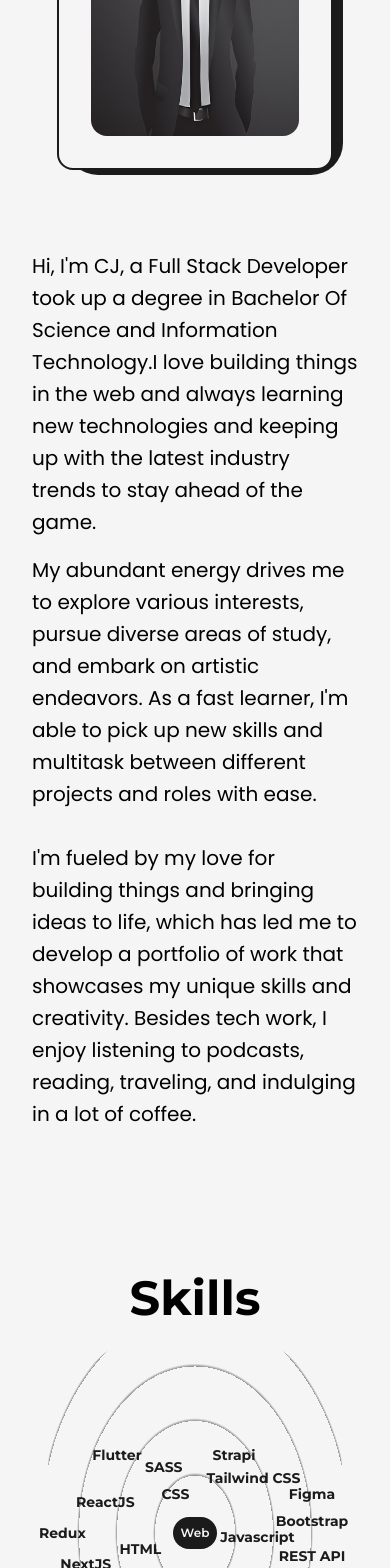
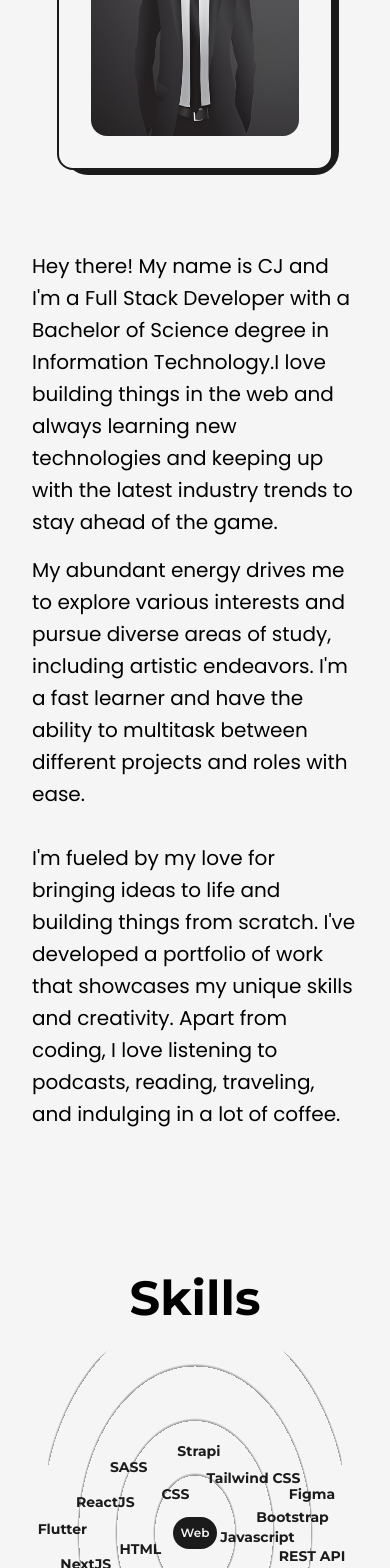
Before and after one commit to CodeChd/Portfolio, a Next.js app: page /about in a window 390 px wide. Shown: the part 432-2000 px from the top of the page. Built offline with nearby package versions, Linux system fonts and the light colour scheme.

Commit message:
Responsive about image, Home and projects mods

```diff
--- a/src/components/AboutMe.js
+++ b/src/components/AboutMe.js
@@ -8,9 +8,10 @@ const AboutMe = () => {
           initial={{ y: 50 }}
           whileInView={{ y: 0 }}
           transition={{ duration: 0.8, type: "spring" }}
+          viewport={{once: true}}
           className="text-4xl  leading-[3.5rem] lg:text-3xl md:text-2xl sm:text-[20px]"
         >
-          Hi, I&apos;m CJ, a Full Stack Developer took up a degree in Bachelor Of Science and Information Technology.I love building things in the web and always
+          Hey there! My name is CJ and I&apos;m a Full Stack Developer with a Bachelor of Science degree in Information Technology.I love building things in the web and always
           learning new technologies and keeping up with the latest industry
           trends to stay ahead of the game.
         </motion.p>
@@ -19,23 +20,19 @@ const AboutMe = () => {
           initial={{ y: 50 }}
           whileInView={{ y: 0 }}
           transition={{ delay: 0.2, duration: 0.8, type: "spring" }}
+          viewport={{once: true}}
           className="text-4xl my-4 font-[500] leading-[3.5rem] lg:text-3xl md:text-2xl sm:text-[20px]"
         >
-          My abundant energy drives me to explore various interests, pursue
-          diverse areas of study, and embark on artistic endeavors. As a fast
-          learner, I&apos;m able to pick up new skills and multitask between
-          different projects and roles with ease.
+          My abundant energy drives me to explore various interests and pursue diverse areas of study, including artistic endeavors. I&apos;m a fast learner and have the ability to multitask between different projects and roles with ease.
         </motion.p>
         <motion.p
           initial={{ y: 50 }}
           whileInView={{ y: 0 }}
           transition={{ delay: 0.3, duration: 0.8, type: "spring" }}
+          viewport={{once: true}}
           className="text-4xl my-4 font-[500] leading-[3.5rem] lg:text-3xl md:text-2xl sm:text-[20px]"
         >
-          I&apos;m fueled by my love for building things and bringing ideas to life,
-          which has led me to develop a portfolio of work that showcases my
-          unique skills and creativity. Besides tech work, I enjoy listening to
-          podcasts, reading, traveling, and indulging in a lot of coffee.
+          I&apos;m fueled by my love for bringing ideas to life and building things from scratch. I&apos;ve developed a portfolio of work that showcases my unique skills and creativity. Apart from coding, I love listening to podcasts, reading, traveling, and indulging in a lot of coffee.
         </motion.p>
       </div>
     </div>
--- a/src/components/Experience.js
+++ b/src/components/Experience.js
@@ -4,7 +4,7 @@ import ListIcon from "./ListIcon";
 
 
 // generized component
-const Details = ({ postion, company, companyLink, time, address, work }) => {
+const Details = ({ postion, company, companyLink, time, address }) => {
     const ref = useRef(null)
 
   return (
@@ -24,7 +24,19 @@ const Details = ({ postion, company, companyLink, time, address, work }) => {
         <span className="capitalize  font-medium text-dark/75 xs:text-sm">
           {time} | {address}
         </span>
-        <p className="font-medium  w-full md:text-sm ">{work}</p>
+        <div className="font-medium  w-full md:text-sm ">
+          <ul className="flex flex-col gap-3 my-4 list-disc">
+            <li>Familiarity with AWS Amplify</li>
+            <li>Implemented pagination and filtering for 5000+ users</li>
+            <li>Managed user authentication and authorization roles using AWS Cognito</li>
+            <li>Handled user data and uploads to AWS DynamoDB</li>
+            <li>Configured S3 SDK and policies to enable upload of user personal information to AWS S3</li>
+            <li>Organized Routing to other web pages</li>
+            <li>Handled Third party api&apos;s integrated into our project</li>
+            <li>Emphasized the importance of Optimization</li>
+            <li>Emphasized the importance of keeping documentation up to date</li>
+          </ul>
+        </div>
       </motion.div>
     </li>
   );
@@ -66,9 +78,9 @@ const Experience = () => {
             postion="Full Stack Developer"
             company="DEVKINETICS"
             companyLink="https://www.devkinetics.com/"
-            time="October 2022 - Present"
+            time="October 2022"
             address="Quezon City, Philippines"
-            work="tba"
+
           />
 
         </ul>
--- a/src/components/Logo.js
+++ b/src/components/Logo.js
@@ -11,8 +11,9 @@ const Logo = () => {
          className="w-16 h-16 bg-dark text-light flex items-center justify-center
          rounded-full text-2xl font-bold"
          whileHover={{
-            backgroundColor:["#121212", "rgba(131,58,180,1)","rgba(253,29,29,1)","rgba(252,176,69,1)","rgba(131,58,180,1)", "#121212"],
-            transition: {duration:1, repeat: Infinity}
+            // backgroundColor:["#121212", "rgba(131,58,180,1)","rgba(253,29,29,1)","rgba(252,176,69,1)","rgba(131,58,180,1)", "#121212"],
+            rotate: 189,
+            transition: {duration:0.7, repeat: Infinity,  repeatType: "reverse",}
          }}
          >CJ</MotionLink>
     </div>
--- a/src/components/Navbar.js
+++ b/src/components/Navbar.js
@@ -171,7 +171,7 @@ const Navbar = () => {
           <nav className="flex items-center justify-center flex-wrap mt-2">
             {/* same as line 37 */}
             <motion.a
-              href="https://twitter.com"
+              href="/"
               target="_blank"
               whileHover={{ y: -2 }}
               whileTap={{ scale: 0.9 }}
@@ -180,7 +180,7 @@ const Navbar = () => {
               <LightGmailIcon />
             </motion.a>
             <motion.a
-              href="https://github.com"
+              href="https://github.com/CodeChd"
               target="_blank"
               whileHover={{ y: -2 }}
               whileTap={{ scale: 0.9 }}
@@ -189,7 +189,7 @@ const Navbar = () => {
               <GithubIcon />
             </motion.a>
             <motion.a
-              href="https://linkedin.com"
+              href="/"
               target="_blank"
               whileHover={{ y: -2 }}
               whileTap={{ scale: 0.9 }}
@@ -198,7 +198,7 @@ const Navbar = () => {
               <LinkedInIcon />
             </motion.a>
             <motion.a
-              href="https://dribble.com"
+              href="https://web.facebook.com/cj.francisco.3152/"
               target="_blank"
               whileHover={{ y: -2 }}
               whileTap={{ scale: 0.9 }}
--- a/src/components/Skills.js
+++ b/src/components/Skills.js
@@ -42,13 +42,12 @@ const Skills = () => {
         <SkillComponent name="Firebase" x="15vw" y="14vw"/>
         <SkillComponent name="Supabase" x="23vw" y="19vw"/>
         <SkillComponent name="MongoDB" x="-9vw" y="12vw"/>
-        <SkillComponent name="Strapi" x="10vw" y="-20vw"/>
+        <SkillComponent name="Strapi" x="1vw" y="-21vw"/>
         <SkillComponent name="Github" x="0vw" y="21vw"/>
         <SkillComponent name="Tailwind CSS" x="15vw" y="-14vw"/>
-        <SkillComponent name="Bootstrap" x="30vw" y="-3vw"/>
-        <SkillComponent name="Redux" x="-34vw" y="0vw"/>
-        <SkillComponent name="Flutter" x="-20vw" y="-20vw"/>
-        <SkillComponent name="SASS" x="-8vw" y="-17vw"/>
+        <SkillComponent name="Bootstrap" x="25vw" y="-4vw"/>
+        <SkillComponent name="Flutter" x="-34vw" y="-1vw"/>
+        <SkillComponent name="SASS" x="-17vw" y="-17vw"/>
         <SkillComponent name="REST API" x="30vw" y="6vw"/>
         <SkillComponent name="Express JS" x="-20vw" y="19vw"/>
         <SkillComponent name="Figma" x="30vw" y="-10vw"/>
--- a/src/pages/about.js
+++ b/src/pages/about.js
@@ -30,8 +30,11 @@ const about = () => {
               className=" relative w-max h-max rounded-2xl border-2 border-solid
             border-dark bg-light p-8 xl:col-span-2 lg:order-1  md:col-span-4  "
             >
-              <div className="absolute top-0 -right-3 -z-10 h-[102%] w-[102%] rounded-[2rem] bg-dark" />
 
+      <div
+        className="absolute top-0 -right-3 -z-10 h-[102%] w-[102%] rounded-[2rem] bg-dark
+  md:-right-2 md:w-[101%] xs:h-[102%] xs:rounded-[1.5rem]"
+      />
               <Image
                 src={profilePic}
                 alt="Carl Jandel Francisco"
```
Also changed, not shown: src/pages/index.js (+40 -10 lines), src/pages/projects.js (+10 -6 lines).
